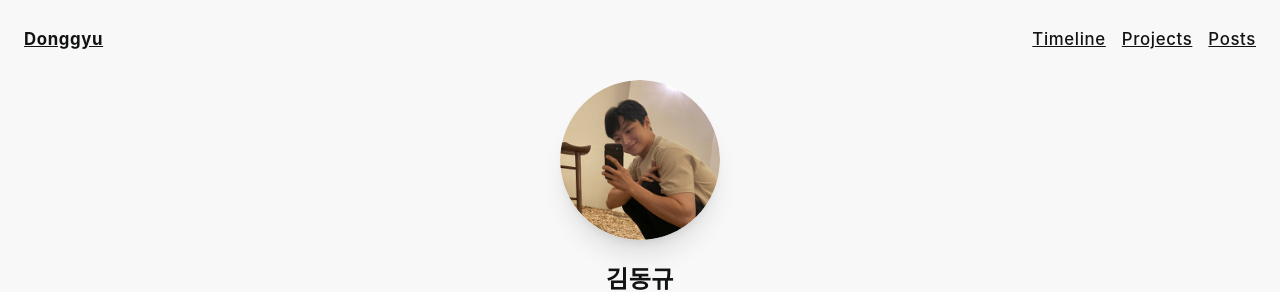
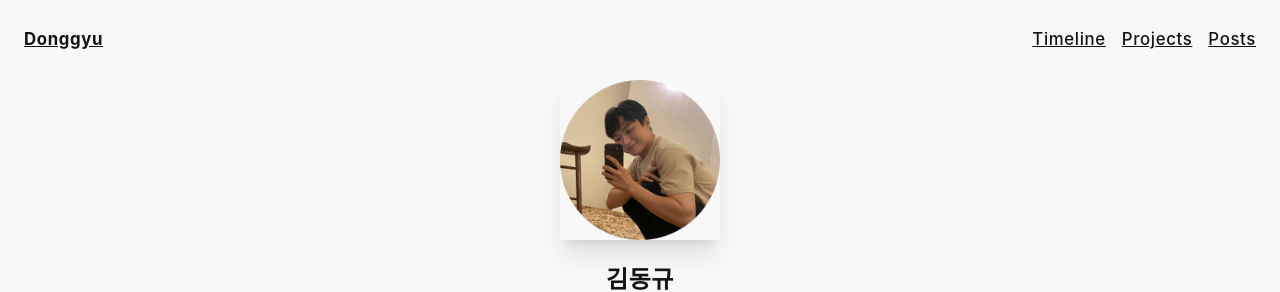
Before and after one commit to dango0812/dango0812.github.io, a React (Vite) app: page / in a window 1280 px wide. Shown: the top 292 px of the page. Built offline with nearby package versions, Linux system fonts and the light colour scheme; a web font is replaced by a local one.

Commit message:
design: modified border radius property

```diff
--- a/src/components/animation/AnimationLoadingDots.tsx
+++ b/src/components/animation/AnimationLoadingDots.tsx
@@ -14,7 +14,7 @@ const Dot = styled.span<{
 }>`
     width: 10px;
     height: 10px;
-    border-radius: 50%;
+    border-radius: var(--border-radius-full);
     background-color: inherit;
     animation: bounce 1.5s linear infinite;
     -moz-animation: bounce 1.5s linear infinite; /* Firefox */
--- a/src/components/common/Label.tsx
+++ b/src/components/common/Label.tsx
@@ -21,7 +21,7 @@ const LabelStylesMap: Record<string, { color: string, backgroundColor: string }>
 const LabelStyled = styled.span<LabelStyledProps>`
     display: flex;
     align-items: center;
-    border-radius: 8px;
+    border-radius: var(--border-radius-md);
     line-height: 1;
     color: ${({ color }) => color};
     background-color: ${({ backgroundColor }) => backgroundColor};
--- a/src/pages/index.tsx
+++ b/src/pages/index.tsx
@@ -6,10 +6,8 @@ import { ColumnFlex } from "@components/common/FlexBox";
 const Wrapper = styled.section`
     width: 100%;
     height: 100%;
-
     display: flex;
     flex-direction: column;
-
     padding-top: 80px;
 `;
 
@@ -18,7 +16,7 @@ const Avatar = styled.img`
     height: 160px;
     object-fit: cover;
     box-sizing: border-box;
-    border-radius: 9999px;
+    border-radius: var(--border-radius-full);
     box-shadow: 0 20px 25px -5px rgb(0 0 0 / 0.1), 0 8px 10px -6px rgb(0 0 0 / 0.1);
 `;
 
```
